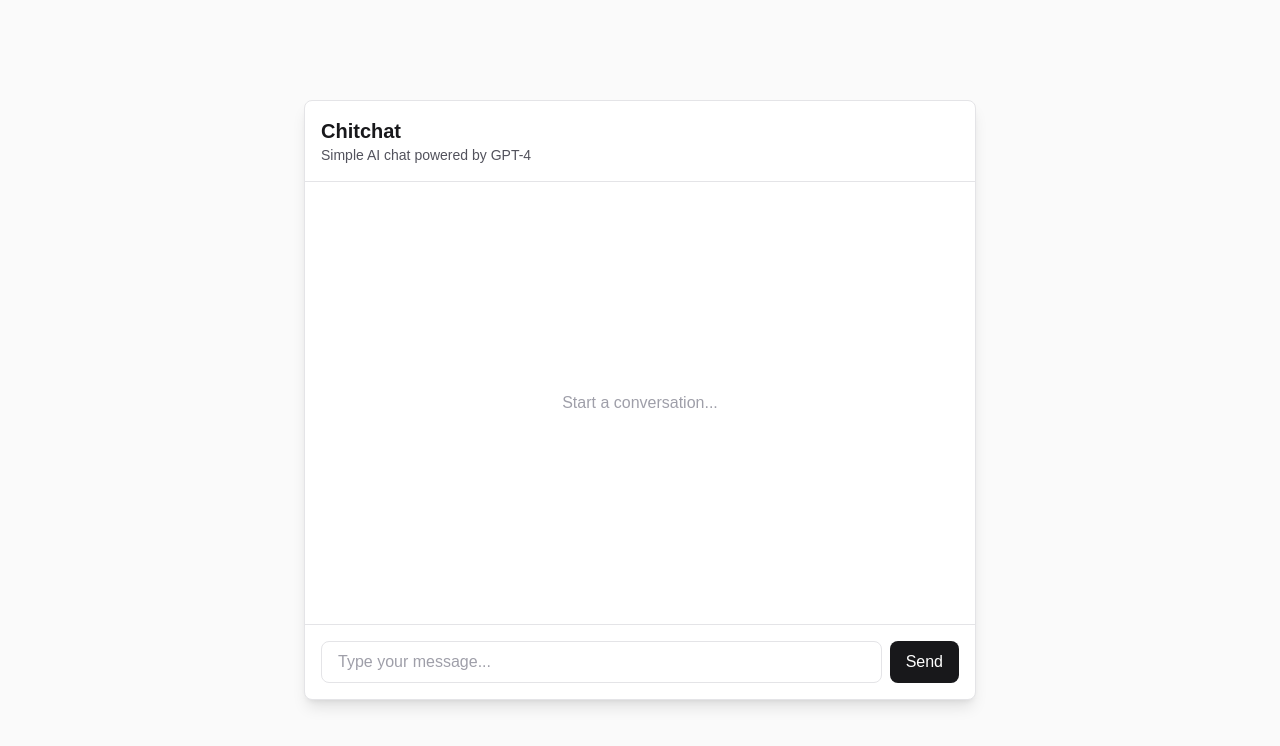
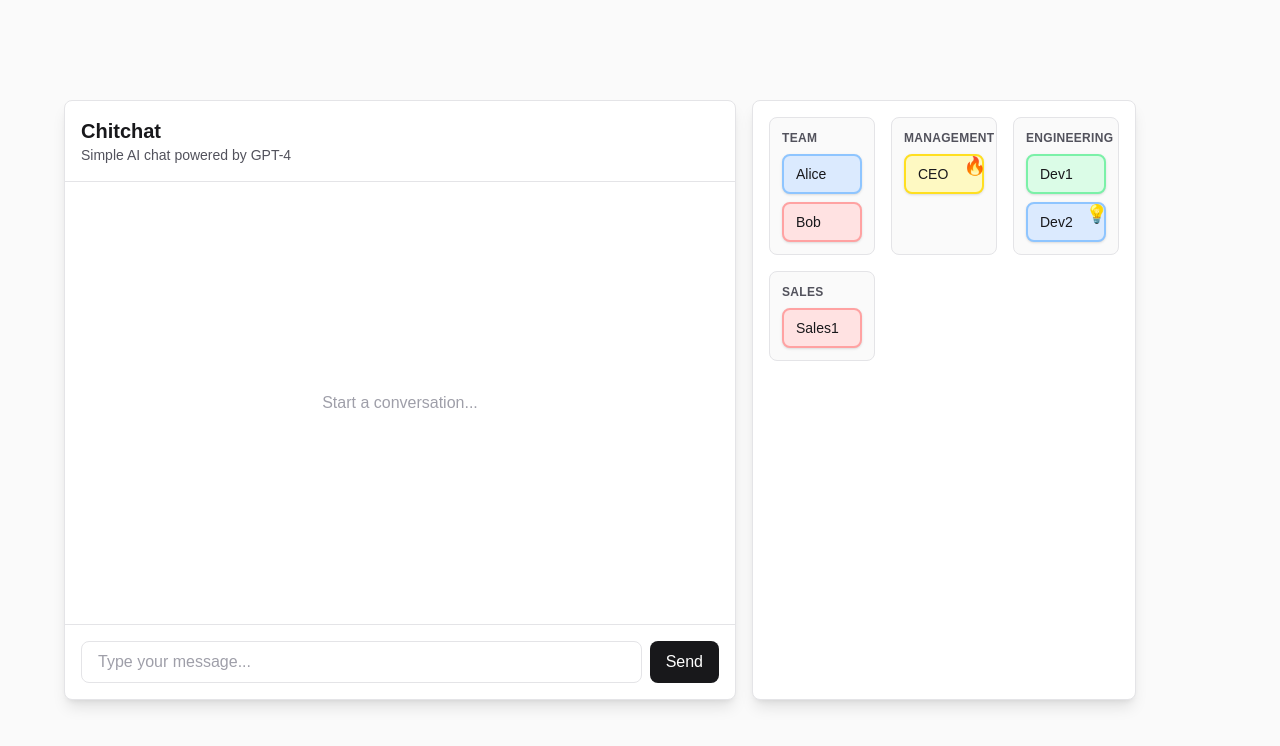
Before and after one commit to molefrog/chitchat, a Next.js app: page / in a window 1280 px wide. Shown: the top 746 px of the page. Built offline with nearby package versions, Linux system fonts and the light colour scheme.

Commit message:
Vibe-coded the whiteboard.

```diff
--- a/app/page.tsx
+++ b/app/page.tsx
@@ -3,6 +3,7 @@
 import { useState } from 'react';
 import { useChat } from '@ai-sdk/react';
 import { DefaultChatTransport, lastAssistantMessageIsCompleteWithToolCalls } from 'ai';
+import { Whiteboard } from './whiteboard';
 
 export default function Home() {
   const { messages, sendMessage, status, addToolOutput } = useChat({
@@ -35,7 +36,8 @@ export default function Home() {
 
   return (
     <div className="flex min-h-screen flex-col items-center justify-center bg-zinc-50 p-4 dark:bg-black">
-      <main className="flex h-[600px] w-full max-w-2xl flex-col rounded-lg border border-zinc-200 bg-white shadow-lg dark:border-zinc-800 dark:bg-zinc-900">
+      <div className="flex h-[600px] w-full max-w-6xl gap-4">
+        <main className="flex h-full w-full max-w-2xl flex-col rounded-lg border border-zinc-200 bg-white shadow-lg dark:border-zinc-800 dark:bg-zinc-900">
         <div className="border-b border-zinc-200 p-4 dark:border-zinc-800">
           <h1 className="text-xl font-semibold text-zinc-900 dark:text-zinc-50">
             Chitchat
@@ -139,6 +141,8 @@ export default function Home() {
           </div>
         </form>
       </main>
+      <Whiteboard />
+      </div>
     </div>
   );
 }
--- /dev/null
+++ b/app/whiteboard-store.ts
@@ -0,0 +1,134 @@
+import { create } from 'zustand';
+
+export type CardColor = 'red' | 'blue' | 'green' | 'yellow';
+
+export interface Card {
+  id: string;
+  type: 'card';
+  color: CardColor;
+  text: string;
+  tag?: string | null;
+}
+
+export interface Cluster {
+  id: string;
+  label?: string;
+  props: Card[];
+}
+
+export interface WhiteboardState {
+  clusters: Cluster[];
+  addCard: (card: Card, clusterId?: string) => void;
+  updateCard: (cardId: string, updates: Partial<Omit<Card, 'id' | 'type'>>) => void;
+  removeCard: (cardId: string) => void;
+  removeCluster: (clusterId: string) => void;
+  moveCardToCluster: (cardId: string, targetClusterId: string) => void;
+}
+
+export const useWhiteboardStore = create<WhiteboardState>((set) => ({
+  clusters: [
+    {
+      id: 'team',
+      label: 'Team',
+      props: [
+        { id: 'alice', type: 'card', color: 'blue', text: 'Alice', tag: null },
+        { id: 'bob', type: 'card', color: 'red', text: 'Bob', tag: null },
+      ],
+    },
+    {
+      id: 'management',
+      label: 'Management',
+      props: [
+        { id: 'ceo', type: 'card', color: 'yellow', text: 'CEO', tag: '🔥' },
+      ],
+    },
+    {
+      id: 'engineering',
+      label: 'Engineering',
+      props: [
+        { id: 'dev1', type: 'card', color: 'green', text: 'Dev1', tag: null },
+        { id: 'dev2', type: 'card', color: 'blue', text: 'Dev2', tag: '💡' },
+      ],
+    },
+    {
+      id: 'sales',
+      label: 'Sales',
+      props: [
+        { id: 'sales1', type: 'card', color: 'red', text: 'Sales1', tag: null },
+      ],
+    },
+  ],
+
+  addCard: (card, clusterId = 'default') =>
+    set((state) => {
+      const clusterIndex = state.clusters.findIndex((c) => c.id === clusterId);
+      if (clusterIndex === -1) {
+        // Create default cluster if it doesn't exist
+        return {
+          clusters: [
+            ...state.clusters,
+            { id: 'default', props: [card] },
+          ],
+        };
+      }
+
+      const newClusters = [...state.clusters];
+      newClusters[clusterIndex] = {
+        ...newClusters[clusterIndex],
+        props: [...newClusters[clusterIndex].props, card],
+      };
+      return { clusters: newClusters };
+    }),
+
+  updateCard: (cardId, updates) =>
+    set((state) => {
+      const newClusters = state.clusters.map((cluster) => ({
+        ...cluster,
+        props: cluster.props.map((card) =>
+          card.id === cardId ? { ...card, ...updates } : card
+        ),
+      }));
+      return { clusters: newClusters };
+    }),
+
+  removeCard: (cardId) =>
+    set((state) => ({
+      clusters: state.clusters.map((cluster) => ({
+        ...cluster,
+        props: cluster.props.filter((card) => card.id !== cardId),
+      })),
+    })),
+
+  removeCluster: (clusterId) =>
+    set((state) => ({
+      clusters: state.clusters.filter((cluster) => cluster.id !== clusterId),
+    })),
+
+  moveCardToCluster: (cardId, targetClusterId) =>
+    set((state) => {
+      let cardToMove: Card | null = null;
+      const newClusters = state.clusters.map((cluster) => {
+        const card = cluster.props.find((c) => c.id === cardId);
+        if (card) {
+          cardToMove = card;
+          return {
+            ...cluster,
+            props: cluster.props.filter((c) => c.id !== cardId),
+          };
+        }
+        return cluster;
+      });
+
+      if (!cardToMove) return state;
+
+      const targetIndex = newClusters.findIndex((c) => c.id === targetClusterId);
+      if (targetIndex === -1) return state;
+
+      newClusters[targetIndex] = {
+        ...newClusters[targetIndex],
+        props: [...newClusters[targetIndex].props, cardToMove],
+      };
+
+      return { clusters: newClusters };
+    }),
+}));
--- /dev/null
+++ b/app/whiteboard.tsx
@@ -0,0 +1,59 @@
+'use client';
+
+import { useWhiteboardStore, type Card, type CardColor } from './whiteboard-store';
+
+const colorClasses: Record<CardColor, string> = {
+  red: 'bg-red-100 border-red-300 dark:bg-red-900 dark:border-red-700',
+  blue: 'bg-blue-100 border-blue-300 dark:bg-blue-900 dark:border-blue-700',
+  green: 'bg-green-100 border-green-300 dark:bg-green-900 dark:border-green-700',
+  yellow: 'bg-yellow-100 border-yellow-300 dark:bg-yellow-900 dark:border-yellow-700',
+};
+
+function CardComponent({ card }: { card: Card }) {
+  return (
+    <div
+      className={`relative rounded-lg border-2 px-3 py-2 text-sm font-medium shadow-sm ${colorClasses[card.color]}`}
+    >
+      <div className="text-zinc-900 dark:text-zinc-100">{card.text}</div>
+      {card.tag && (
+        <div className="absolute -right-1 -top-1 text-lg">{card.tag}</div>
+      )}
+    </div>
+  );
+}
+
+export function Whiteboard() {
+  const clusters = useWhiteboardStore((state) => state.clusters);
+
+  return (
+    <div className="flex h-full w-96 flex-col rounded-lg border border-zinc-200 bg-white shadow-lg dark:border-zinc-800 dark:bg-zinc-900">
+      <div className="flex-1 overflow-y-auto p-4">
+        <div
+          className="grid gap-4"
+          style={{
+            gridTemplateColumns: `repeat(${Math.min(clusters.length, 3)}, minmax(0, 1fr))`,
+            justifyContent: 'center',
+          }}
+        >
+          {clusters.map((cluster) => (
+            <div
+              key={cluster.id}
+              className="flex flex-col gap-2 rounded-lg border border-zinc-200 bg-zinc-50 p-3 dark:border-zinc-700 dark:bg-zinc-800"
+            >
+              {cluster.label && (
+                <div className="text-xs font-semibold uppercase tracking-wide text-zinc-600 dark:text-zinc-400">
+                  {cluster.label}
+                </div>
+              )}
+              <div className="flex flex-col gap-2">
+                {cluster.props.map((card) => (
+                  <CardComponent key={card.id} card={card} />
+                ))}
+              </div>
+            </div>
+          ))}
+        </div>
+      </div>
+    </div>
+  );
+}
--- a/package.json
+++ b/package.json
@@ -14,7 +14,8 @@
     "ai": "^5.0.89",
     "next": "16.0.1",
     "react": "19.2.0",
-    "react-dom": "19.2.0"
+    "react-dom": "19.2.0",
+    "zustand": "^5.0.8"
   },
   "devDependencies": {
     "typescript": "^5",
```
Also changed, not shown: 2 other files (tests, documents, lock files or other folders).
